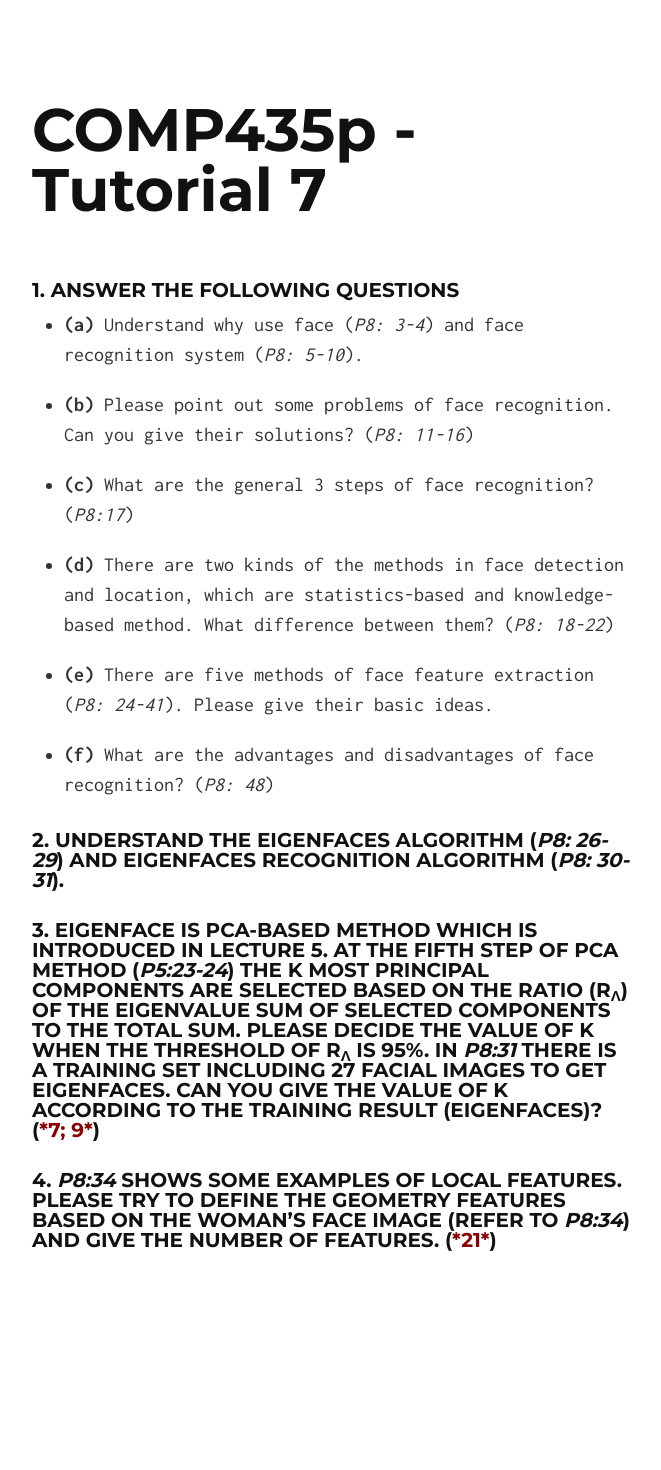
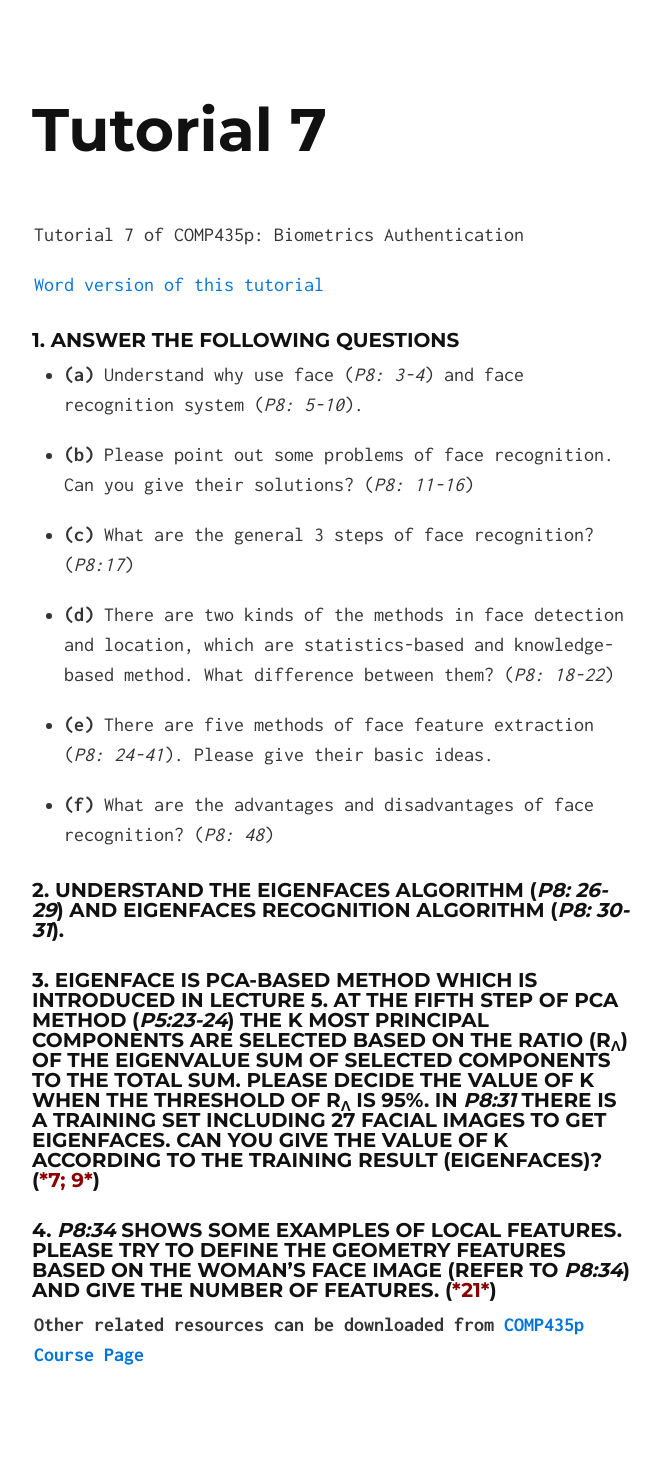
Before and after one commit to quxiaofeng/COMP435p, a Jekyll site: the page built from index.html, in a window 1280 px wide. Shown: the whole page, without its empty margins (306-967 px from the left). Built offline with Jekyll 4.4.1, drawn with Linux system fonts in a browser that asks for light colours; Markdown is read by kramdown in place of the engine named in the settings; before the commit the page ends 1350 px from its top, so only the background shows below that.

Commit message:
change site title; add sub title
Signed-off-by: Qu Xiaofeng <quxiaofeng.at.polyu@gmail.com>

```diff
--- a/_config.yml
+++ b/_config.yml
@@ -2,4 +2,4 @@ markdown: redcarpet
 pygments: true
 
 title_tag_text: COMP435p, Tutorial 7
-h1_tag_text: COMP435p - Tutorial 7
+h1_tag_text: Tutorial 7
--- a/_includes/index.md
+++ b/_includes/index.md
@@ -1,4 +1,8 @@
-#### 1. Answer the following questions ####
+Tutorial 7 of COMP435p: Biometrics Authentication
+
+[Word version of this tutorial](http://www2.comp.polyu.edu.hk/~csdzhang/comp435p/Tutorial%207.doc)
+
+### 1. Answer the following questions ###
 
   + **(a)** Understand why use face (*P8: 3-4*) and face recognition system (*P8: 5-10*).
 
@@ -14,10 +18,12 @@
 
 
 
-#### 2. 	Understand the eigenfaces algorithm (*P8: 26-29*) and eigenfaces recognition algorithm (*P8: 30-31*). ####
+### 2. 	Understand the eigenfaces algorithm (*P8: 26-29*) and eigenfaces recognition algorithm (*P8: 30-31*). ###
 
 
-#### 3. 	Eigenface is PCA-based method which is introduced in Lecture 5. At the fifth step of PCA method (*P5:23-24*) the k most principal components are selected based on the ratio (r<sub>λ</sub>) of the eigenvalue sum of selected components to the total sum. Please decide the value of k when the threshold of r<sub>λ</sub> is 95%.  In *P8:31* there is a training set including 27 facial images to get eigenfaces. Can you give the value of k according to the training result (eigenfaces)?  (<font color=darkred>*7; 9*</font>) ####
+### 3. 	Eigenface is PCA-based method which is introduced in Lecture 5. At the fifth step of PCA method (*P5:23-24*) the k most principal components are selected based on the ratio (r<sub>λ</sub>) of the eigenvalue sum of selected components to the total sum. Please decide the value of k when the threshold of r<sub>λ</sub> is 95%.  In *P8:31* there is a training set including 27 facial images to get eigenfaces. Can you give the value of k according to the training result (eigenfaces)?  (<font color=darkred>*7; 9*</font>) ###
 
 
-#### 4. 	*P8:34* shows some examples of local features. Please try to define the geometry features based on the woman's face image (refer to *P8:34*) and give the number of features.  (<font color=darkred>*21*</font>) ####
+### 4. 	*P8:34* shows some examples of local features. Please try to define the geometry features based on the woman's face image (refer to *P8:34*) and give the number of features.  (<font color=darkred>*21*</font>) ###
+
+**Other related resources can be downloaded from [COMP435p Course Page](http://www2.comp.polyu.edu.hk/~csdzhang/comp435p/index.html)**
```
